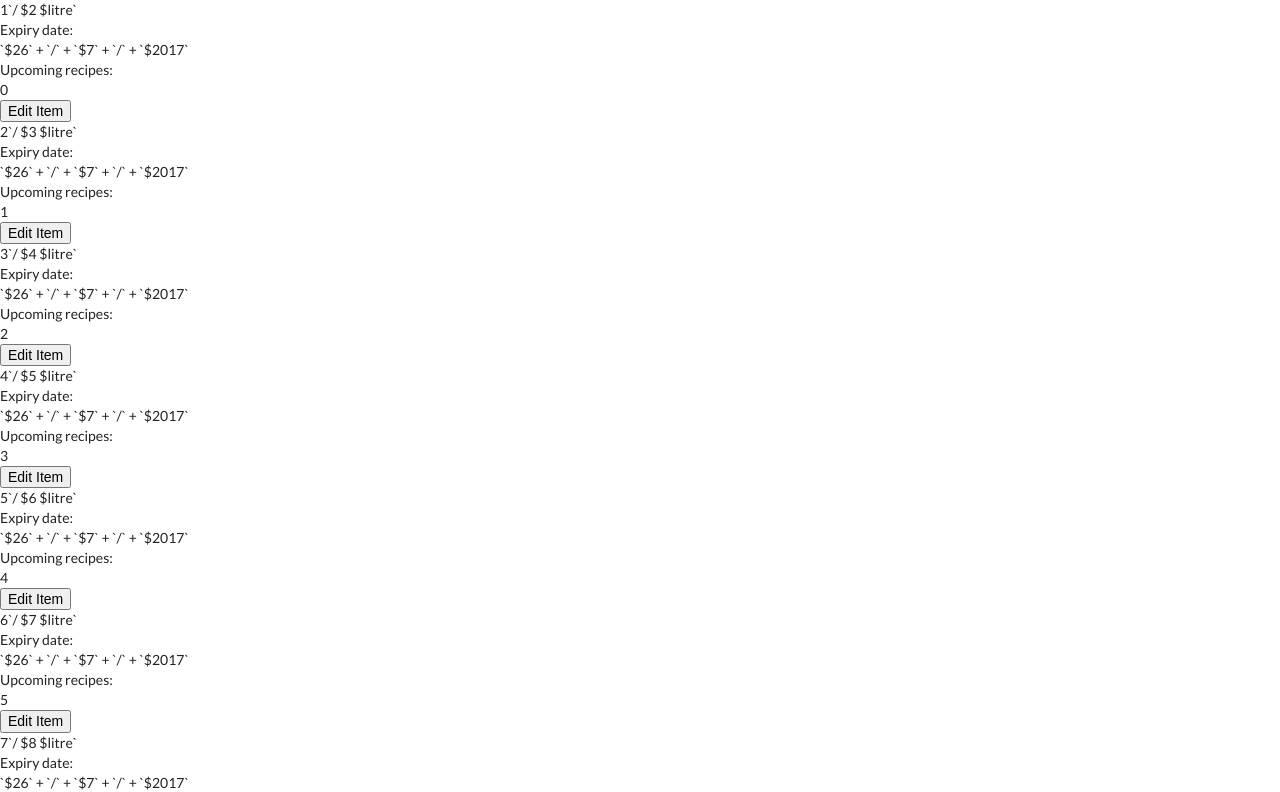
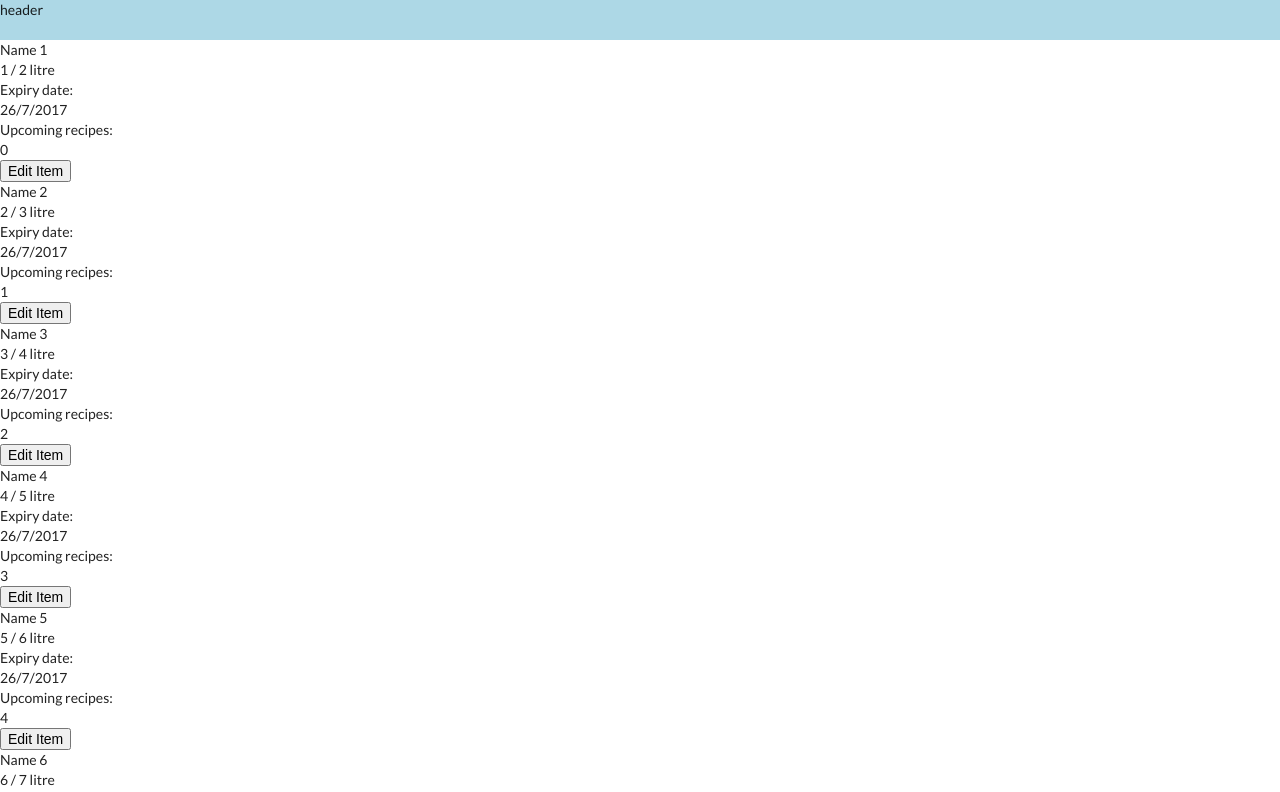
Before and after one commit to liamross/pantry-tracker-frontend, a React app: page / in a window 1280 px wide. Shown: the top 792 px of the page. Built offline with nearby package versions, Linux system fonts and the light colour scheme.

Commit message:
Added pantryItems file, organized code

```diff
--- a/src/components/App.jsx
+++ b/src/components/App.jsx
@@ -1,86 +1,43 @@
 import React, { Component } from 'react';
-import PropTypes from 'prop-types';
+// import PropTypes from 'prop-types';
 import { connect } from 'react-redux';
-import { fetchPantryItems } from '../redux/pantryItems';
+import PantryList from './PantryList/PantryList';
+
+const headerStyle = {
+  height: '40px',
+  backgroundColor: 'lightblue',
+};
+
+const mainStyle = {
+  position: 'absolute',
+  bottom: '0',
+  left: '0',
+  right: '0',
+  top: '40px',
+  overflow: 'hidden',
+};
 
 class App extends Component {
-  componentWillMount() {
-    this.props.fetchPantryItems('1234abcd');
-  }
-
-  renderContents() {
-    const { pantryItems, error } = this.props;
-
-    if (pantryItems !== null && pantryItems.length > 0) {
-      return pantryItems.map(pantryItem => (
-        <div className="pantry-item" key={pantryItem.id}>
-          <div className="pantry-item-top pantry-item-container">
-            <div className="pantry-item-name">{name}</div>
-            <div className="pantry-item-amount">
-              {pantryItem.amount.current}
-              <span className="pantry-item-original-amount">
-                      `/ ${pantryItem.amount.initial} ${pantryItem.amount.unit}`
-                    </span>
-            </div>
-          </div>
-          <div className="pantry-item-bottom pantry-item-container">
-            <div className="stack-container">
-              <div className="expires-tag">Expiry date:</div>
-              <div className="pantry-item-expires">
-                `${pantryItem.expires.getDate()}` + `/` +
-                `${pantryItem.expires.getMonth() + 1}` + `/` +
-                `${pantryItem.expires.getYear() + 1900}`
-              </div>
-            </div>
-            <div className="stack-container">
-              <div className="expires-tag">Upcoming recipes:</div>
-              <div className="pantry-item-expires">
-                {pantryItem.recipes.length}
-              </div>
-            </div>
-            <button className="item-finished-button">Edit Item</button>
-          </div>
-        </div>
-      ));
-    } else if (error === null) {
-      return 'Loading...';
-    }
-    return `Error: ${error}`;
-  }
-
   render() {
     return (
       <div className="App">
-        {this.renderContents()}
+        <div style={headerStyle}>
+          header
+        </div>
+        <div style={mainStyle}>
+          <PantryList />
+        </div>
       </div>
     );
   }
 }
 
-App.defaultProps = {
-  pantryItems: null,
-  error: null,
-};
+App.defaultProps = {};
 
-App.propTypes = {
-  pantryItems: PropTypes.arrayOf(
-    PropTypes.oneOfType([
-      PropTypes.string,
-      PropTypes.number,
-      PropTypes.instanceOf(Date),
-    ]),
-  ),
-  error: PropTypes.string,
-  fetchPantryItems: PropTypes.func.isRequired,
-};
+App.propTypes = {};
 
-const mapStateToProps = state => ({
-  pantryItems: state.pantry.pantryItems,
-  error: state.pantry.error,
-});
+const mapStateToProps = state => ({});
 
-const mapDispatchToProps = dispatch => ({
-  fetchPantryItems: id => dispatch(fetchPantryItems(id)),
-});
+const mapDispatchToProps = dispatch => ({});
 
 export default connect(mapStateToProps, mapDispatchToProps)(App);
--- /dev/null
+++ b/src/components/PantryList/PantryList.jsx
@@ -0,0 +1,64 @@
+import React, { Component } from 'react';
+import PropTypes from 'prop-types';
+import { connect } from 'react-redux';
+import { fetchPantryItems } from '../../redux/pantryItems';
+import PantryListItem from '../PantryListItem/PantryListItem';
+
+const pantryListStyle = {
+  overflowY: 'auto',
+  overflowX: 'hidden',
+  height: '100%',
+};
+
+class PantryList extends Component {
+  componentWillMount() {
+    this.props.fetchPantryItems('1234abcd');
+  }
+
+  renderContent() {
+    const { pantryItems, error } = this.props;
+    if (pantryItems !== null && pantryItems.length > 0) {
+      return pantryItems.map(pantryItem => (
+        <PantryListItem
+          pantryItem={pantryItem}
+          key={pantryItem.id}
+        />
+      ));
+    } else if (error === null) {
+      return 'Loading...';
+    }
+    return `Error: ${error}`;
+  }
+
+  render() {
+    return (
+      <div style={pantryListStyle}>
+        {this.renderContent()}
+      </div>
+    );
+  }
+}
+
+PantryList.defaultProps = {
+  pantryItems: null,
+  error: null,
+};
+
+PantryList.propTypes = {
+  pantryItems: PropTypes.arrayOf(
+    PropTypes.object,
+  ),
+  error: PropTypes.string,
+  fetchPantryItems: PropTypes.func.isRequired,
+};
+
+const mapStateToProps = state => ({
+  pantryItems: state.pantry.pantryItems,
+  error: state.pantry.error,
+});
+
+const mapDispatchToProps = dispatch => ({
+  fetchPantryItems: id => dispatch(fetchPantryItems(id)),
+});
+
+export default connect(mapStateToProps, mapDispatchToProps)(PantryList);
--- /dev/null
+++ b/src/components/PantryListItem/PantryListItem.jsx
@@ -0,0 +1,54 @@
+import React, { Component } from 'react';
+import PropTypes from 'prop-types';
+
+class PantryListItem extends Component {
+  render() {
+    const { pantryItem } = this.props;
+    return (
+      <div className="PantryListItem">
+        <div className="pantry-item-top pantry-item-container">
+          <div className="pantry-item-name">{pantryItem.name}</div>
+          <div className="pantry-item-amount">
+            {pantryItem.amount.current}
+            <span className="pantry-item-original-amount">
+              {` / ${pantryItem.amount.initial} ${pantryItem.amount.unit}`}
+            </span>
+          </div>
+        </div>
+        <div className="pantry-item-bottom pantry-item-container">
+          <div className="stack-container">
+            <div className="expires-tag">Expiry date:</div>
+            <div className="pantry-item-expires">
+              {String(pantryItem.expires.getDate())}/
+              {String(pantryItem.expires.getMonth() + 1)}/
+              {String(pantryItem.expires.getYear() + 1900)}
+            </div>
+          </div>
+          <div className="stack-container">
+            <div className="expires-tag">Upcoming recipes:</div>
+            <div className="pantry-item-expires">
+              {pantryItem.recipes.length}
+            </div>
+          </div>
+          <button
+            className="item-finished-button"
+            onClick={() => (console.log('clicked'))}
+          >
+            Edit Item
+          </button>
+        </div>
+      </div>
+    );
+  }
+}
+
+PantryListItem.propTypes = {
+  pantryItem: PropTypes.objectOf(
+    PropTypes.oneOfType([
+      PropTypes.node,
+      PropTypes.object,
+    ]),
+  ).isRequired,
+};
+
+export default PantryListItem;
--- a/src/redux/pantryItems.js
+++ b/src/redux/pantryItems.js
@@ -6,7 +6,7 @@ import { fetchPantryItemsAPI } from '../api/pantryItems';
 export const FETCH_PANTRY_ITEMS = 'pantryItems/FETCH_PANTRY_ITEMS';
 const FETCH_PANTRY_ITEMS_SUCCESS = `${FETCH_PANTRY_ITEMS}_SUCCESS`;
 const FETCH_PANTRY_ITEMS_FAILURE = `${FETCH_PANTRY_ITEMS}_FAILURE`;
-const RESET_PANTRY_ERROR = 'pantryItems/RESET_PANTRY_ERROR';
+const RESET_PANTRY_ERROR_STATE = 'pantryItems/RESET_PANTRY_ERROR_STATE';
 
 // Actions.
 // -----------------------------------------------------------------------------
@@ -25,8 +25,8 @@ const fetchPantryItemsFailure = error => ({
   error,
 });
 
-const resetPantryError = () => ({
-  type: RESET_PANTRY_ERROR,
+const resetPantryErrorState = () => ({
+  type: RESET_PANTRY_ERROR_STATE,
 });
 
 // Reducer.
@@ -47,7 +47,7 @@ export default function pantry(state = defaultState, action) {
         pantryItems: action.pantryItems,
         error: action.error,
       };
-    case RESET_PANTRY_ERROR:
+    case RESET_PANTRY_ERROR_STATE:
       return {
         ...state,
         error: null,
@@ -61,7 +61,9 @@ export default function pantry(state = defaultState, action) {
 // -----------------------------------------------------------------------------
 export function* fetchPantryItemsSaga(action) {
   try {
-    yield put(resetPantryError());
+    // Reset error state prior to call in order to restore loading in components
+    // that observe error.
+    yield put(resetPantryErrorState());
     const pantryItems = yield call(fetchPantryItemsAPI, action.id);
     yield put(fetchPantryItemsSuccess(pantryItems));
   } catch (error) {
```
Also changed, not shown: 1 other file (tests, documents, lock files or other folders).
